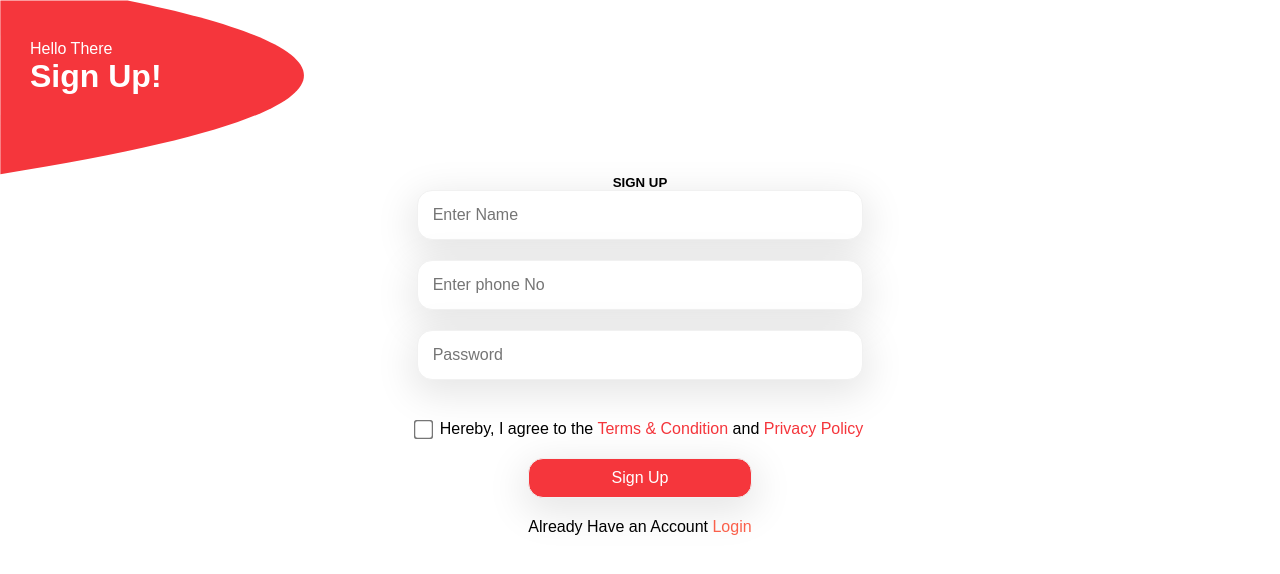
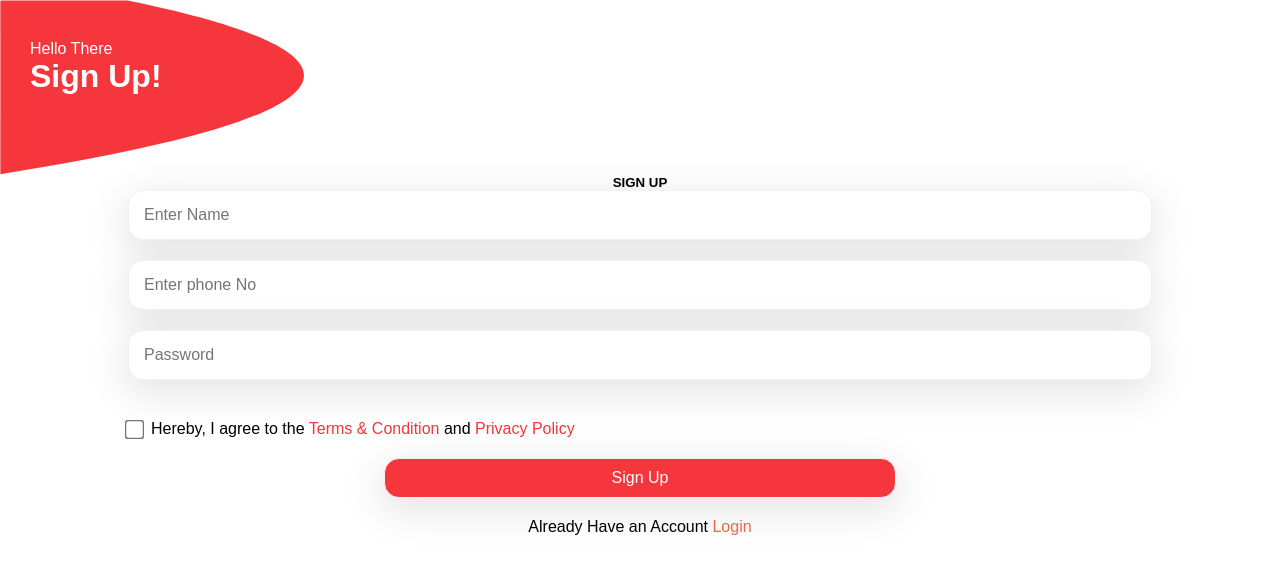
Before and after one commit to TartejBrothers/Finark-Contests, a React (Create React App) app in the folder frontend/: page /signup in a window 1280 px wide. Shown: the top 574 px of the page. Built offline with nearby package versions, Linux system fonts and the light colour scheme.

Commit message:
Updated: SignUp

```diff
--- a/frontend/src/styles/signup.css
+++ b/frontend/src/styles/signup.css
@@ -45,10 +45,12 @@
   height: 100vh;
   width: 100%;
 }
-.right {
+.rightsignup {
+  width: 80%;
   display: flex;
+
   justify-content: center;
-  align-items: center;
+  flex-direction: column;
 }
 
 .rightcontainersignup form input {
```
